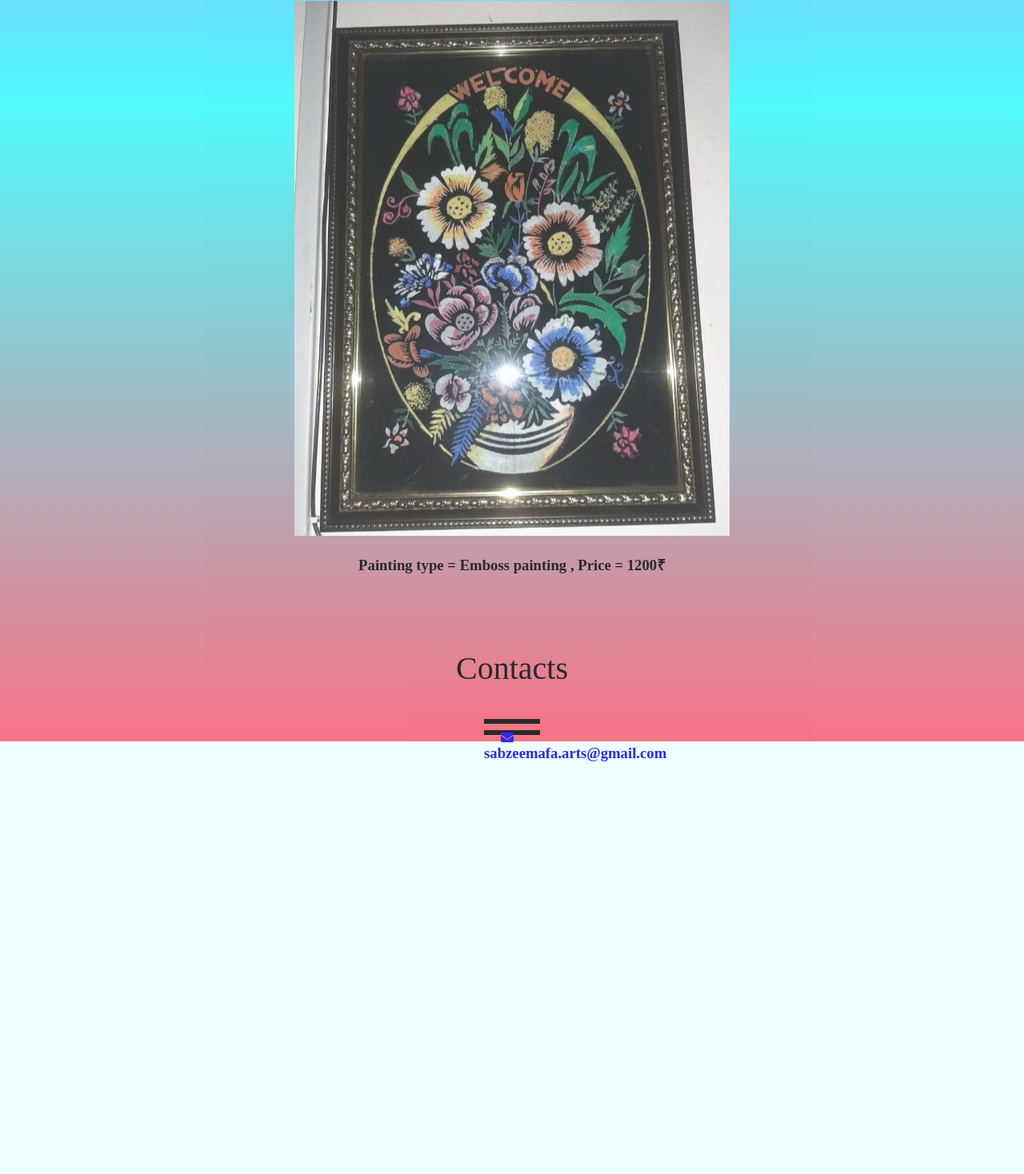
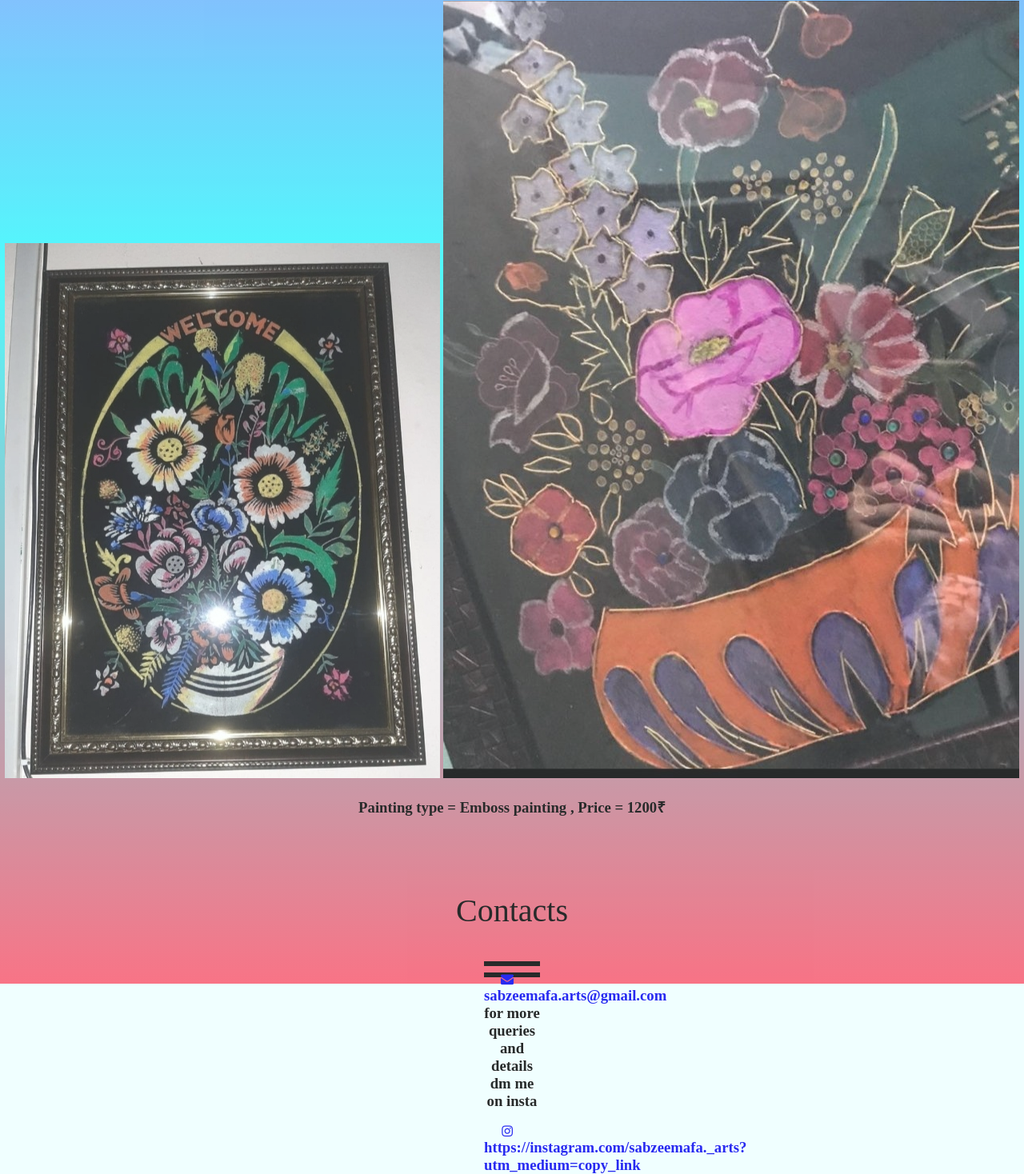
Before and after one commit to AJInsaneXD/Sabzimafa.arts, a plain HTML site: page index.html in a window 1280 px wide. Shown: the part 1453-2921 px from the top of the page at 80% size. Before the commit the page ends 2406 px from the top, so only its background shows below. Drawn offline with Linux system fonts and the light colour scheme; a web font is replaced by a local one.

Commit message:
Add files via upload

```diff
--- a/index.html
+++ b/index.html
@@ -46,6 +46,8 @@
         <h3>Painting type = Zardozi painting , Price = 1600₹ </h3>
         <img id="Emboss painting2"
         src="Rong_Image_1630307478532.jpeg">
+        <img id="Emboss painting2p2"
+        src="Rong_Image_1630313354383.jpeg">
         <h3>Painting type = Emboss painting , Price = 1200₹ </h3>
     </section>
     <br>
@@ -58,9 +60,13 @@
                 <i class="fa fa-envelope"></i> &nbsp;&nbsp;
                 <h3>sabzeemafa.arts@gmail.com</h3>
             </a>
-        </div>
-            </section>
-        </div>
+                <h3>for more queries and details dm me on insta</h3>
+                   <br>
+            <br>
+            <a href="#">
+                <i class="fa fa-instagram"></i> &nbsp;&nbsp;
+                <h3>https://instagram.com/sabzeemafa._arts?utm_medium=copy_link</h3>
+            </a>
     </section>
     </body>
 </html>
--- a/style.css
+++ b/style.css
@@ -140,3 +140,7 @@ html {
 .contact_1 h3{
     display: inline;
 }
+.Emboss painting2p2 {
+    width: 300px;
+    height: 600;
+}
```
Also changed, not shown: Rong_Image_1630313354383.jpeg (added).
